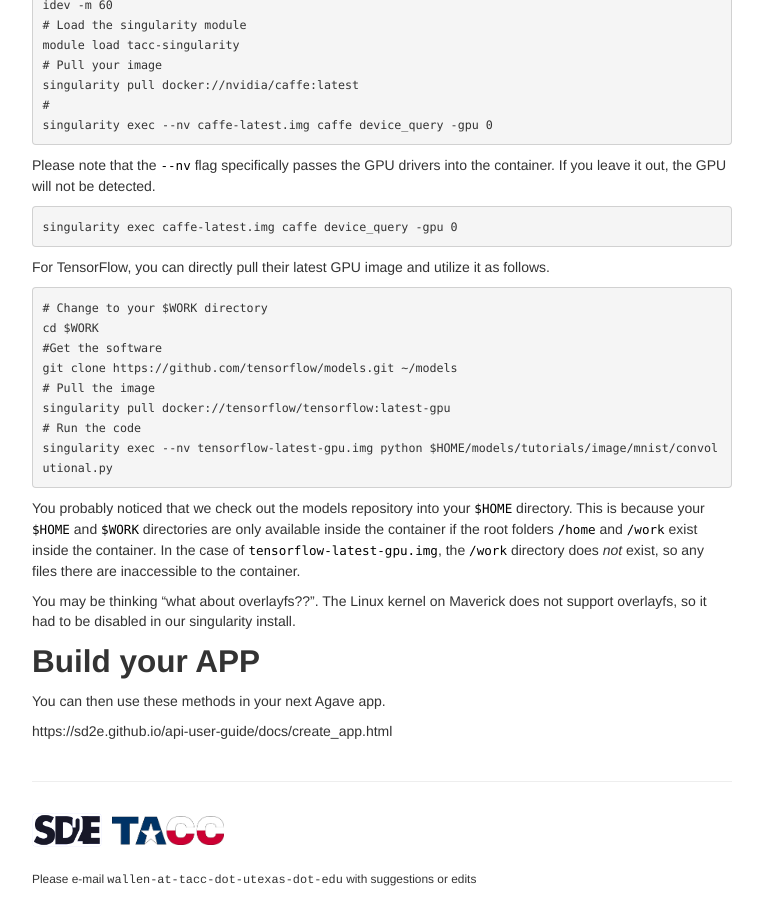
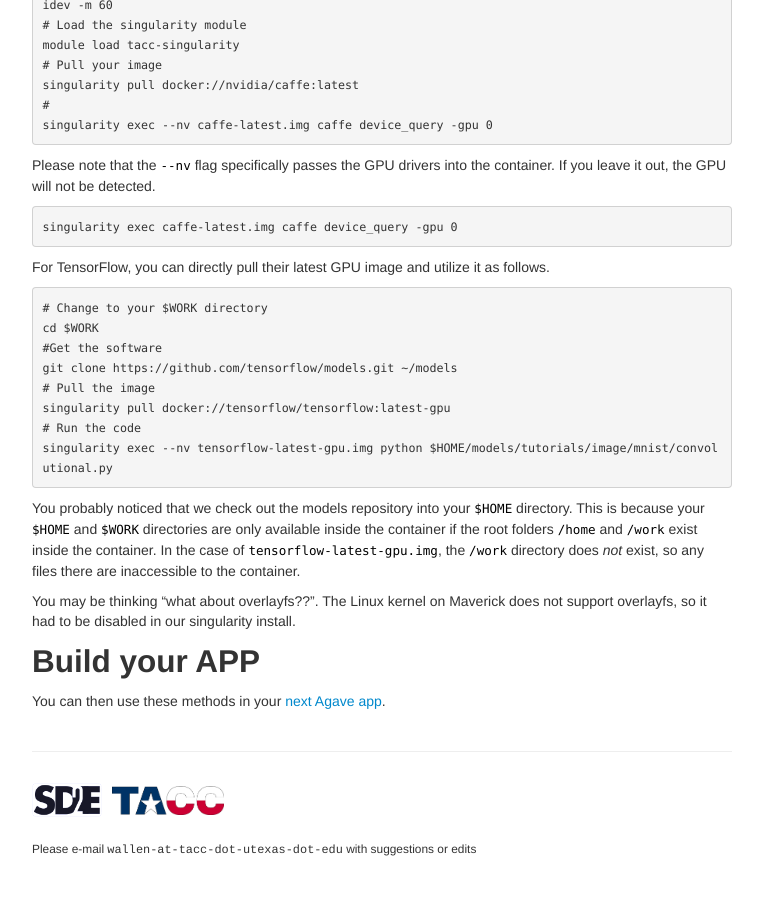
Before and after one commit to SD2E/api-user-guide, a Jekyll site: the page built from docs/singularity_gpu_01.md, in a window 1280 px wide and 900 px high, scrolled down 1726 px. Shown: the whole window, without its empty margins (258-1021 px from the left). Built offline with Jekyll 4.4.1, drawn with Linux system fonts in a browser that asks for light colours; after the commit the page ends 2596 px from its top, so only the background shows below that; part of the change alters nothing that is shown.

Commit message:
Added angle brackets to links

```diff
--- a/docs/singularity_gpu_01.md
+++ b/docs/singularity_gpu_01.md
@@ -55,7 +55,7 @@ Create a Singularity container from scratch.
    * (sudo) [manually install software](http://singularity.lbl.gov/archive/docs/v2-3/docs-changing-containers)
 3. Done
 
-http://singularity.lbl.gov/archive/docs/v2-3/bootstrap-image
+<http://singularity.lbl.gov/archive/docs/v2-3/bootstrap-image>
 
 ### Docker Import
 
@@ -64,7 +64,7 @@ Utilize your knowledge of Docker to create Singularity images.
 1. Pull docker image
 2. Run docker image
 
-http://singularity.lbl.gov/archive/docs/v2-3/docs-docker
+<http://singularity.lbl.gov/archive/docs/v2-3/docs-docker>
 
 ### Running the container
 
@@ -114,6 +114,4 @@ You may be thinking "what about overlayfs??". The Linux kernel on Maverick does
 
 ## Build your APP
 
-You can then use these methods in your next Agave app.
-
-https://sd2e.github.io/api-user-guide/docs/create_app.html
+You can then use these methods in your [next Agave app](create_app.md).
```
